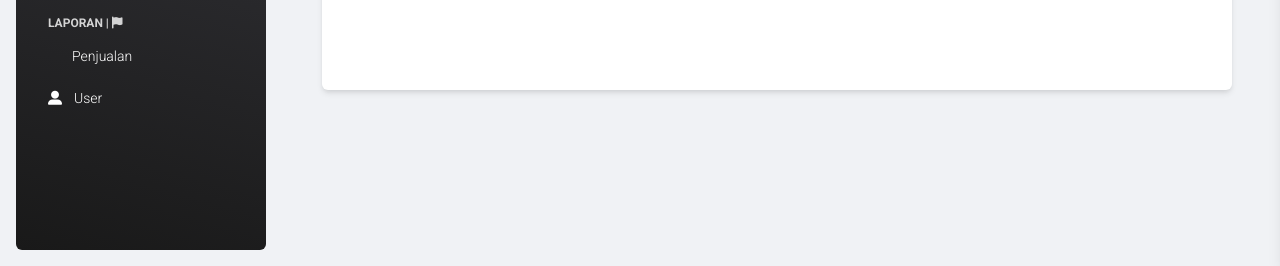
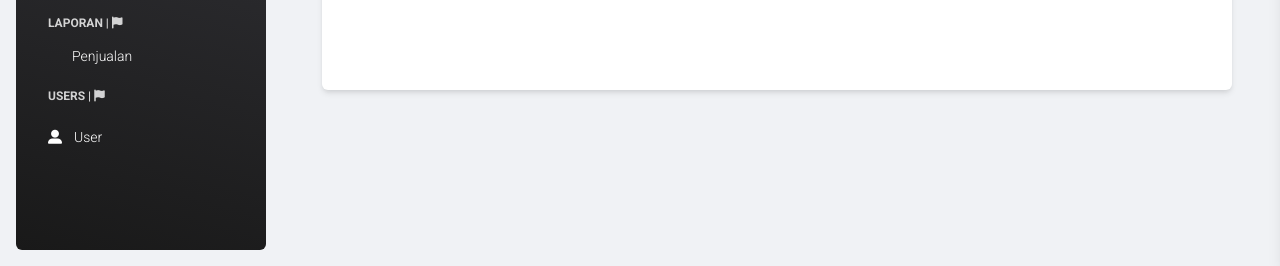
Before and after one commit to banyu142001/backup-web, a CodeIgniter 4 app: the page made by app/Views/customer/edit.php in a window 1280 px wide. Shown: the part 534-800 px from the top of the page. Run offline with PHP 8.4 and a stand-in for CodeIgniter, Linux system fonts and the light colour scheme; the template is opened without the code that fills it: most values are stand-ins (such as "Sample title", 1, 10 or a date in 2020); data that the repository does not hold is empty; some libraries are stand-ins or nearby versions.

Commit message:
Init branc testinmoni

```diff
--- a/app/Views/layout/sidebar.php
+++ b/app/Views/layout/sidebar.php
@@ -82,6 +82,9 @@
                 </a>
             </li>
             <?php if (session()->get('level') == 1) : ?>
+                <li class="nav-item mt-3">
+                    <h6 class="ps-4 ms-2 text-uppercase text-xs <?= ($level == 1) ? 'text-white' : 'text-dark' ?> font-weight-bolder opacity-8">Users | <i class="fa-solid fa-flag"></i></h6>
+                </li>
                 <li class="nav-item">
                     <a class="nav-link <?= menu_user($title) ?>" href=" /user">
                         <div class="text-white text-center me-2 d-flex align-items-center justify-content-center">
```
